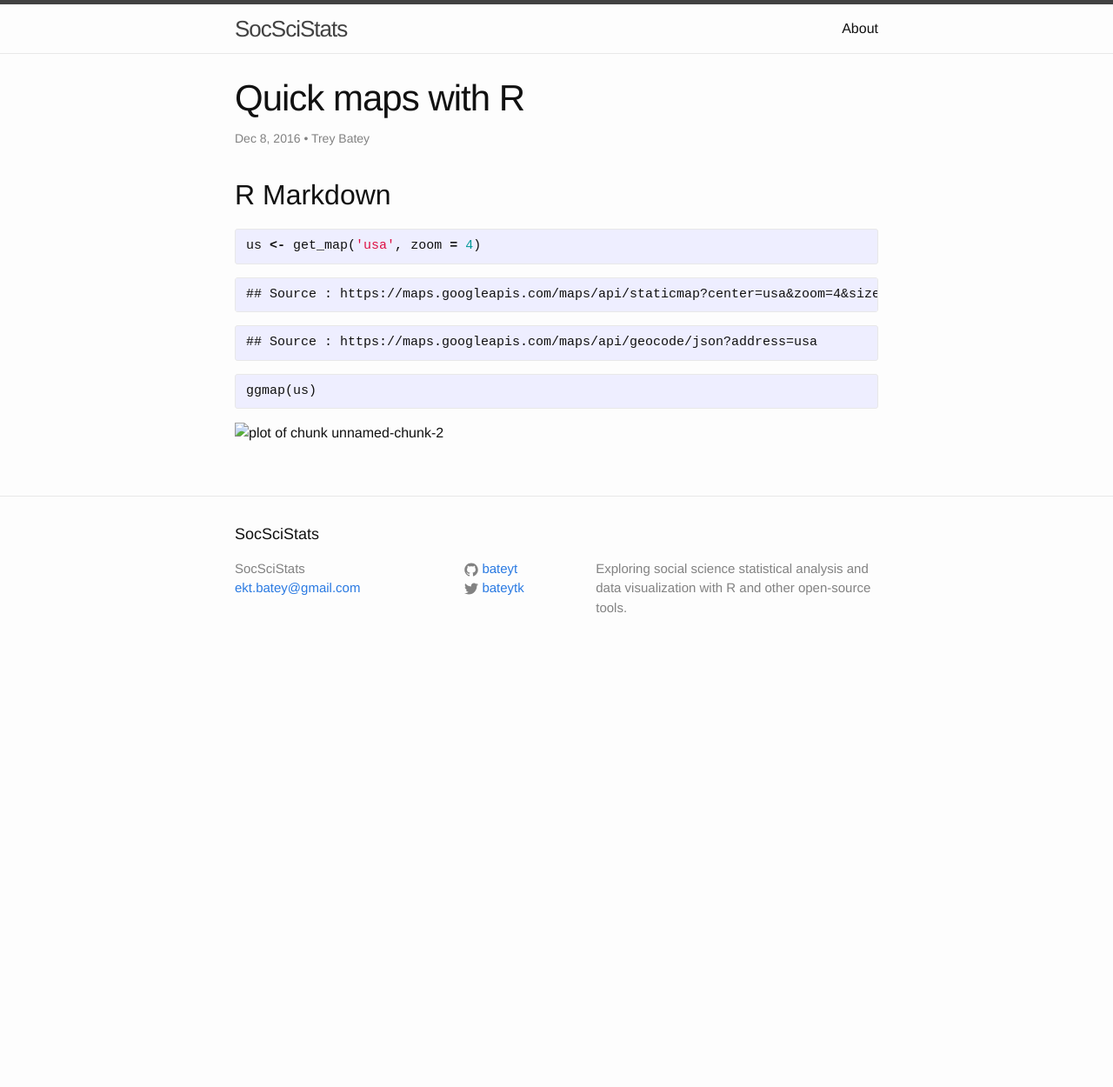
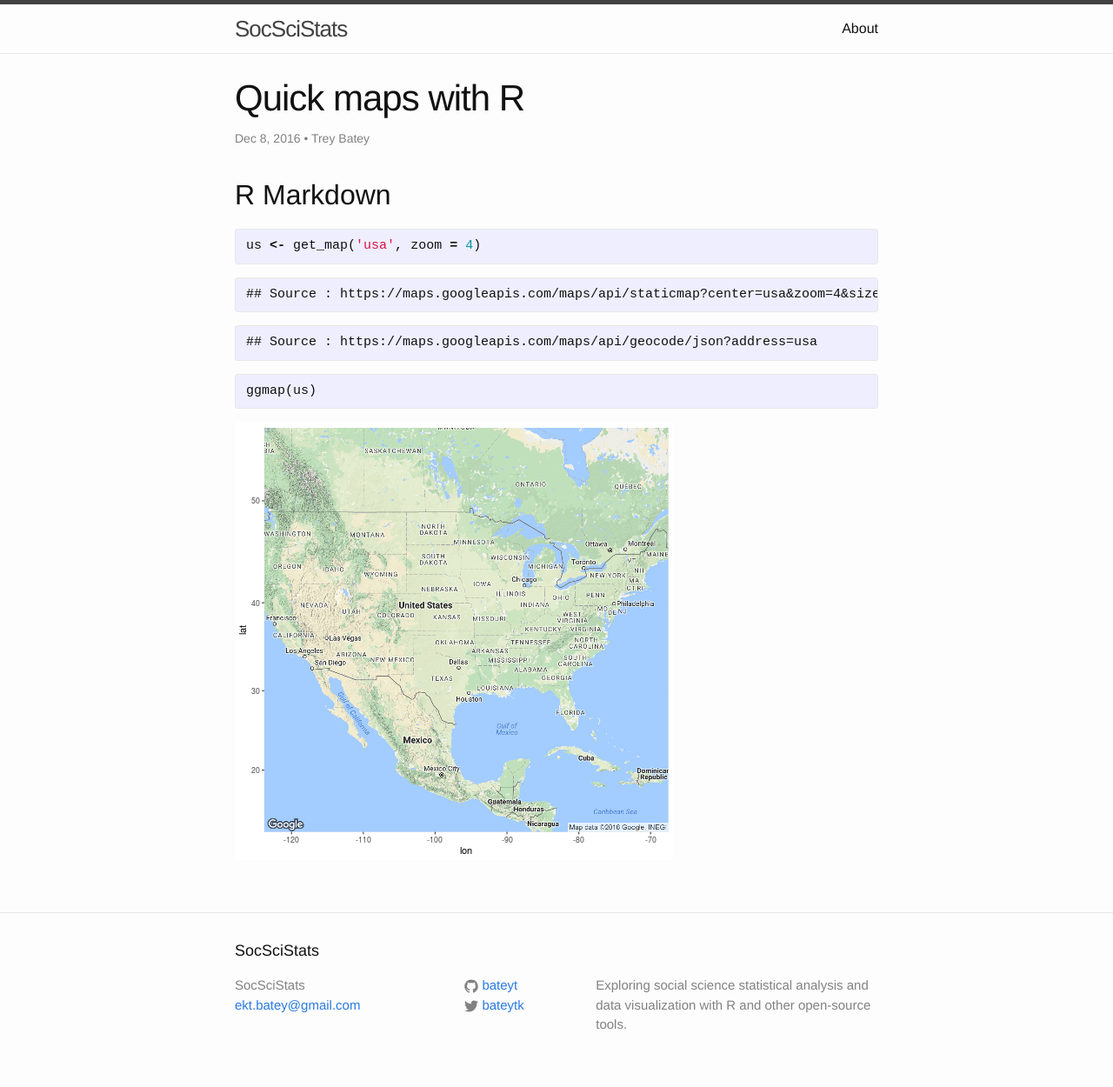
Before and after one commit to bateyt/socscistats, a Jekyll site: the page built from _posts/2016-12-08-quick-maps-r.md, in a window 1280 px wide. Shown: the whole page at 87% size. Built offline with Jekyll 4.4.1, drawn with Linux system fonts in a browser that asks for light colours; before the commit the page ends 900 px from its top, so only the background shows below that.

Commit message:
Testing location for proper display of figures

```diff
--- a/_posts/2016-12-08-quick-maps-r.md
+++ b/_posts/2016-12-08-quick-maps-r.md
@@ -36,4 +36,4 @@ us <- get_map('usa', zoom = 4)
 ggmap(us)
 {% endhighlight %}
 
-![plot of chunk unnamed-chunk-2](/socscistatsfigure/source/2016-12-08-quick-maps-r/unnamed-chunk-2-1.png)
+![plot of chunk unnamed-chunk-2](/socscistats/figure/source/2016-12-08-quick-maps-r/unnamed-chunk-2-1.png)
```
Also changed, not shown: 1 other file.
